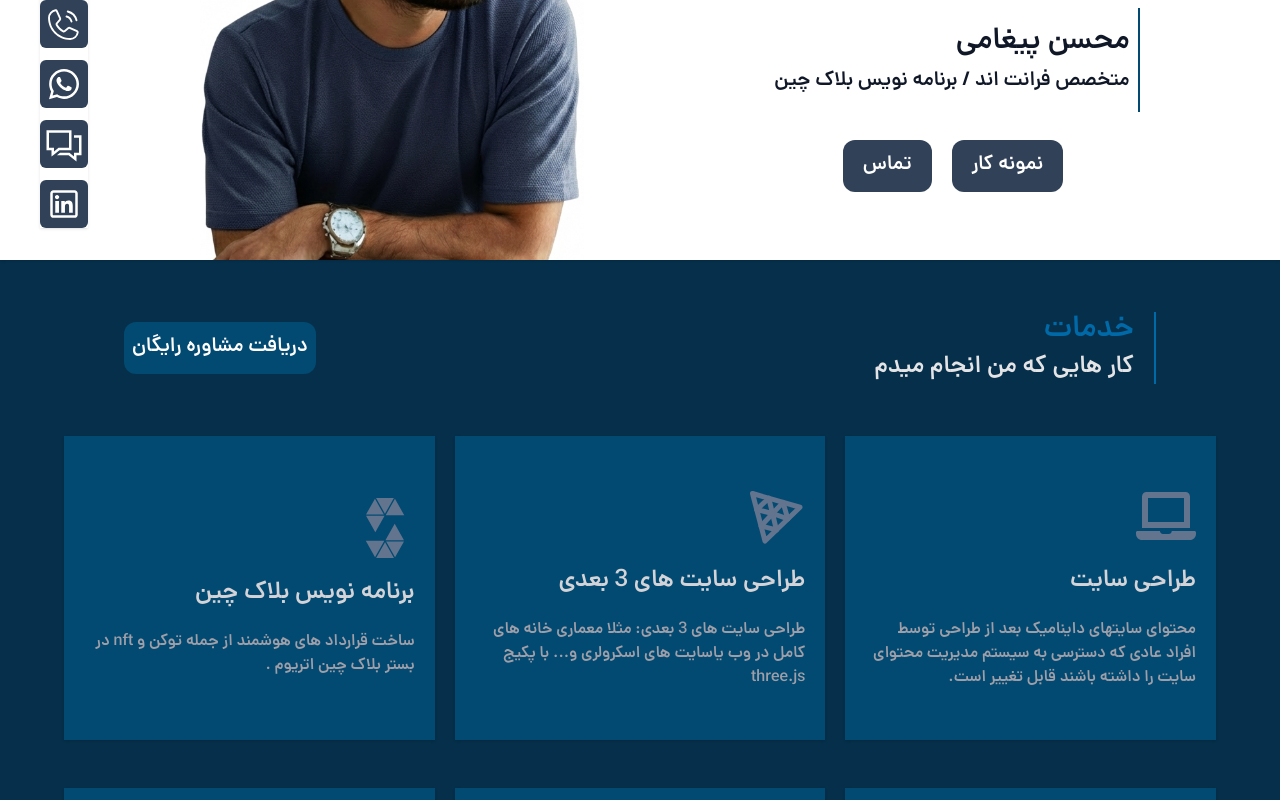
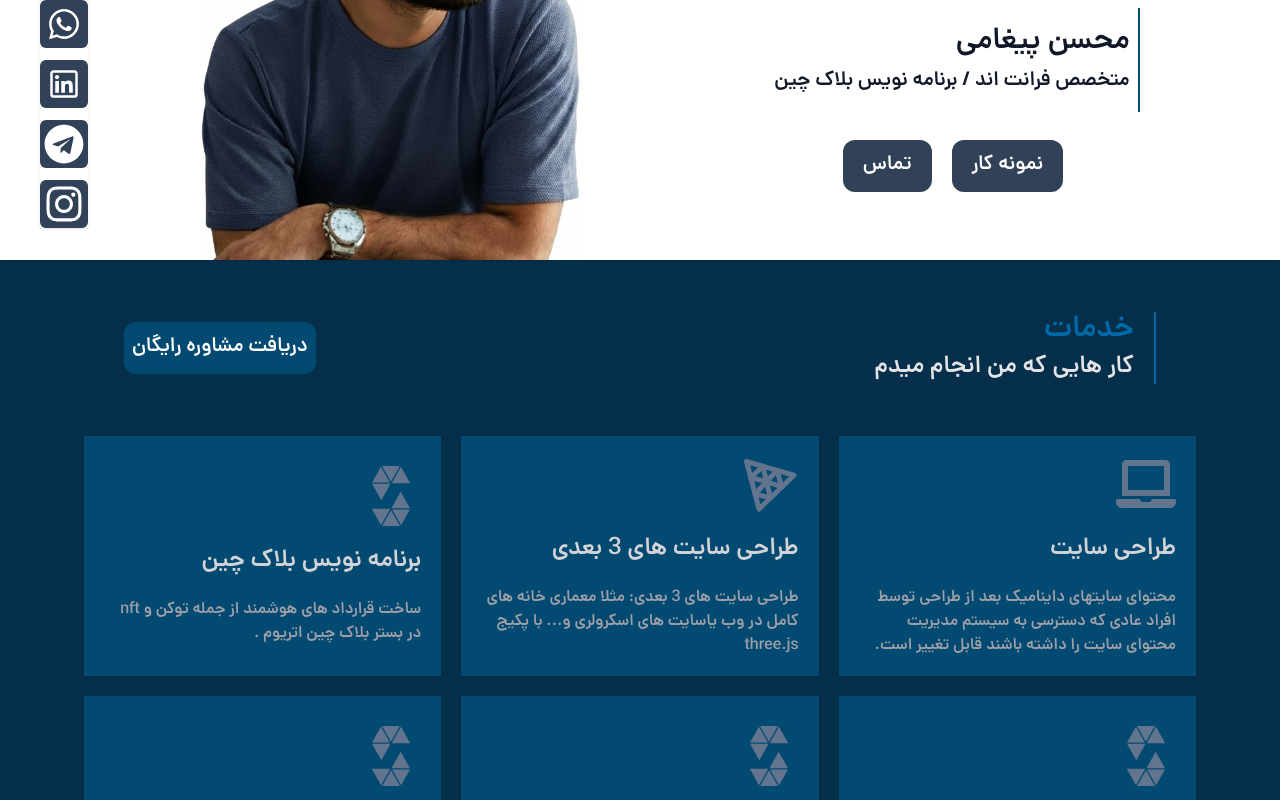
Before and after one commit to mohsenical/my-website, a React (Vite) app: page / in a window 1280 px wide. Shown: the part 460-1260 px from the top of the page. Built offline with nearby package versions, Linux system fonts and the light colour scheme.

Commit message:
fix bug ...

```diff
--- a/src/components/modules/BoxItem/BoxItem.jsx
+++ b/src/components/modules/BoxItem/BoxItem.jsx
@@ -3,7 +3,7 @@ import React from 'react'
 function BoxItem({ title, desc, icon }) {
 
     return (
-        <div className="flex flex-col justify-center items-start py-4 px-5 mb-10 h-[19rem] shadow bg-sky-900 dark:bg-zinc-800 hover:border-b-2 hover:border-slate-500 dark:hover:border-green-700 transition-all cursor-pointer">
+        <div className="flex flex-col justify-center items-start py-4 px-10 md:px-8 lg:px-5 md:h-[15rem] shadow bg-sky-900 dark:bg-zinc-800 hover:border-b-2 hover:border-slate-500 dark:hover:border-green-700 transition-all cursor-pointer">
             <div className="mb-5 text-slate-500 dark:text-green-700 text-6xl">
                 {icon}
             </div>
--- a/src/components/modules/Header/Header.jsx
+++ b/src/components/modules/Header/Header.jsx
@@ -4,7 +4,7 @@ import { Link } from "react-router";
 
 import Berger from "../Berger/Berger";
 import SideBar from "../SideBar/SideBar";
-import { menuItem } from "../../../Data/menuItem"
+import { menuItem } from "../../../Data/data"
 
 import { FaSun, FaMoon, FaGithub, FaTelegram, FaInstagram, FaLinkedin } from "react-icons/fa";
 import clsx from "clsx";
--- a/src/components/modules/SideBar/SideBar.jsx
+++ b/src/components/modules/SideBar/SideBar.jsx
@@ -1,9 +1,10 @@
 import useDarkMode from "../../../Hoocs/useDarkMode";
 import { IoClose } from "react-icons/io5";
 
-
+import { LiaWhatsapp } from "react-icons/lia";
+import { LiaLinkedin } from "react-icons/lia";
 import { FaSun, FaMoon, FaGithub, FaTelegram, FaInstagram, FaLinkedin } from "react-icons/fa";
-import { sideBarItems } from "../../../Data/menuItem";
+import { sideBarItems } from "../../../Data/data";
 
 
 
@@ -38,18 +39,19 @@ function SideBar({ sideBarClose }) {
 
                 </div>
 
-                <div className='flex flex-col gap-y-5 text-xl mt-5 transition-all ' onClick={toogleDarkMode}>
+                <div className='flex flex-col gap-y-5 text-xl mt-5 transition-all ' >
                     <div className="w-7 p-1">
                         {
-                            !isDark ? (<FaMoon className='text-black/50' />) : (<FaSun className='text-yellow-600' />)
+                            !isDark ? (<FaMoon className='text-black/50' onClick={toogleDarkMode} />) : (<FaSun className='text-yellow-600' onClick={toogleDarkMode} />)
                         }
                     </div>
 
-                    <div className='flex gap-x-3 text-xl lg:text-2xl *:cursor-pointer '>
+                    <div className='flex gap-x-3 text-3xl lg:text-2xl *:cursor-pointer '>
                         <FaGithub className='dark:text-white text-black' />
-                        <FaTelegram className='text-blue-500' />
-                        <FaInstagram className='text-pink-900' />
-                        <FaLinkedin className='text-blue-800' />
+                        <FaTelegram className='text-blue-500 bg-gray-200 rounded-full p-0.5' />
+                        <FaInstagram className='bg-pink-900 text-white rounded-full p-0.5' />
+                        <LiaWhatsapp className='bg-green-800 text-white rounded-full p-0.5' />
+                        <LiaLinkedin className='bg-blue-800 text-white rounded-full p-0.5' />
                     </div>
                 </div>
             </div>
--- a/src/components/modules/SocialMedia/SocialMedia.jsx
+++ b/src/components/modules/SocialMedia/SocialMedia.jsx
@@ -2,11 +2,9 @@ import clsx from 'clsx';
 
 import useTopbarFixed from '../../../Hoocs/useTopbarFixed';
 
-import { PiPhoneCallLight } from "react-icons/pi";
 import { LiaWhatsapp } from "react-icons/lia";
-import { LiaCommentsSolid } from "react-icons/lia";
 import { LiaLinkedin } from "react-icons/lia";
-import { FaGithub } from "react-icons/fa";
+import { FaGithub, FaTelegram, FaInstagram } from "react-icons/fa";
 
 function SocialMedia() {
 
@@ -18,10 +16,10 @@ function SocialMedia() {
     return (
         <div className={clsx("hidden md:block fixed md:flex flex-col gap-y-3 *:p-1 shadow *:text-5xl *:bg-slate-700 dark:*:bg-green-900 text-white dark:text-gray-900 dark:*:text-zinc-500 *:rounded-md *:hover:text-gray-400 dark:*:hover:text-white *:transition-all *:cursor-pointer transition-all", fixTop ? " left-[1rem] top-[23rem]" : " left-[2.5rem] top-[25rem] ")}>
             <FaGithub />
-            <PiPhoneCallLight />
             <LiaWhatsapp />
-            <LiaCommentsSolid />
             <LiaLinkedin />
+            <FaTelegram />
+            <FaInstagram />
         </div>
     )
 }
--- a/src/pages/Home.jsx
+++ b/src/pages/Home.jsx
@@ -3,7 +3,7 @@ import HeaderSctionBody from "../components/modules/HeaderSctionBody/HeaderSctio
 import ScrollTopBtn from "../components/modules/ScrollTopBtn/ScrollTopBtn";
 import SocialMedia from "../components/modules/SocialMedia/SocialMedia";
 import HeaderSection from "../components/template/HomeFeatuer/HeaderSection";
-import { ServicesBoxs } from "../Data/menuItem";
+import { ServicesBoxs } from "../Data/data";
 
 
 
@@ -19,7 +19,7 @@ function Home() {
                 <div className="">
                     <HeaderSctionBody title="خدمات" desc="کار هایی که من انجام میدم" button="دریافت مشاوره رایگان" btnHref="/" />
 
-                    <div className="grid grid-cols-1 md:grid-cols-2 lg:grid-cols-3 xl:grid-cols-3 items-center justify-evenly gap-x-5 gap-y-2 ">
+                    <div className="grid grid-cols-1 md:grid-cols-2 lg:grid-cols-3 xl:grid-cols-3 items-center justify-evenly gap-5 mb-10 md:8 lg:mx-5 xl:3 ">
                         {
                             ServicesBoxs.map(box => (
                                 <div key={box.id}>
```
Also changed, not shown: src/Data/data.jsx (renamed from src/Data/menuItem.jsx).
